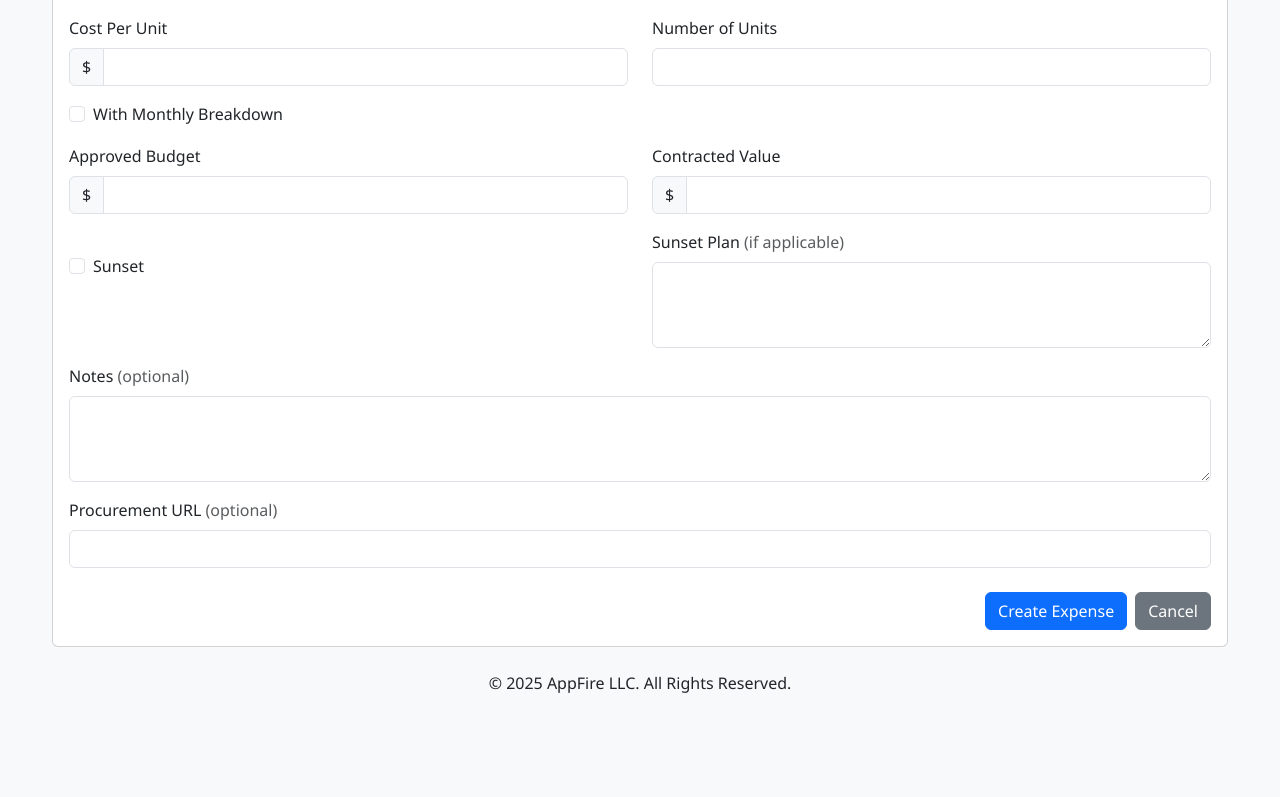
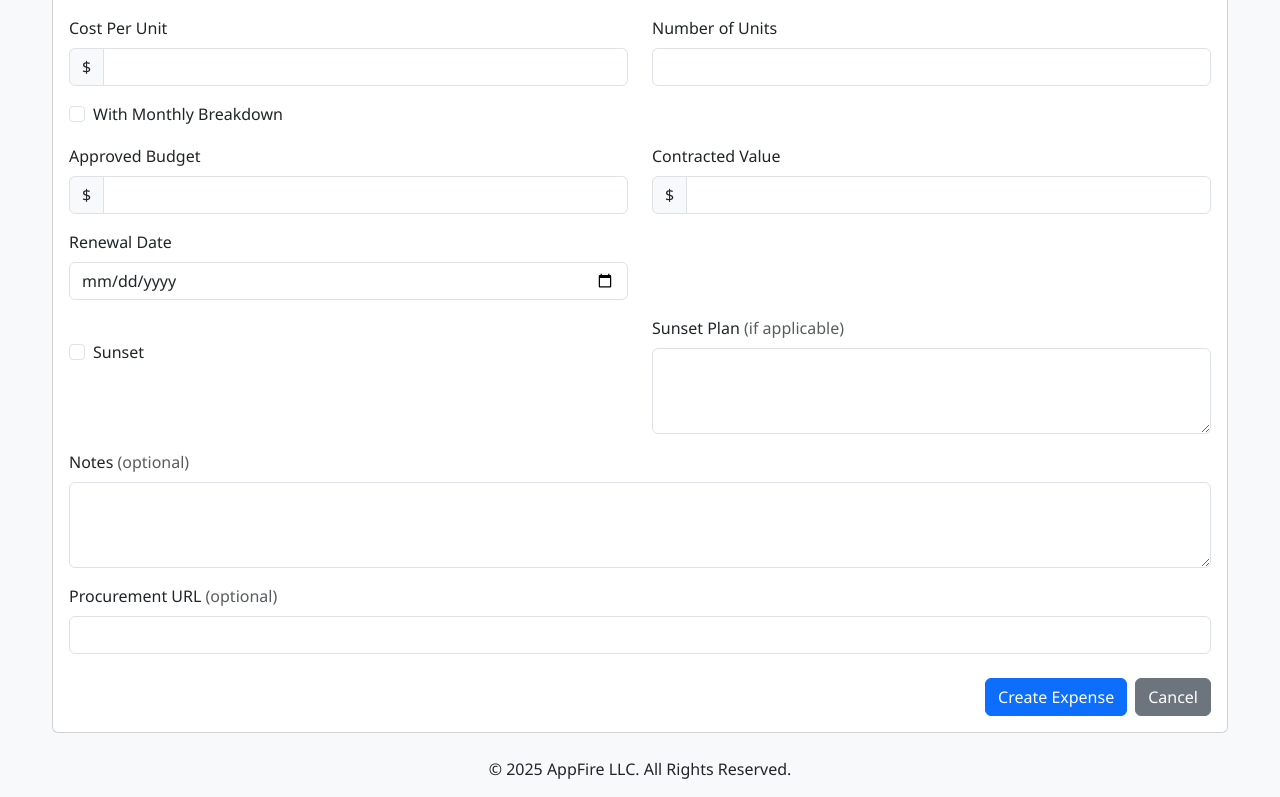
Before and after one commit to gaddlord/licman, a Flask app: page /expense/new in a window 1280 px wide. Shown: the part 632-1429 px from the top of the page. Before the commit the page ends 1325 px from the top, so only its background shows below. Run offline with Flask 3, Linux system fonts and the light colour scheme; data that the repository does not hold is empty; parts of the project's set-up code (start-up, migrations or seed data) failed here and were passed over.

Commit message:
Add renewal date field and fix contracted value difference calculation

```diff
--- a/app.py
+++ b/app.py
@@ -194,6 +194,15 @@ def new_expense():
         expense.ProcurementUrl = request.form.get('procurement_url')
         expense.EmployeeName = request.form.get('employee_name')
 
+        # Handle Renewal date field
+        if request.form.get('renewal'):
+            try:
+                expense.Renewal = datetime.datetime.strptime(
+                    request.form.get('renewal'), '%Y-%m-%d'
+                ).date()
+            except ValueError:
+                pass
+
         # Handle WithBreakdown field and monthly values
         expense.WithBreakdown = True if request.form.get('with_breakdown') else False
 
@@ -355,6 +364,15 @@ def edit_expense(expense_id):
         expense.ProcurementUrl = request.form.get('procurement_url')
         expense.EmployeeName = request.form.get('employee_name')
 
+        # Handle Renewal date field
+        if request.form.get('renewal'):
+            try:
+                expense.Renewal = datetime.datetime.strptime(
+                    request.form.get('renewal'), '%Y-%m-%d'
+                ).date()
+            except ValueError:
+                pass
+
         # Handle WithBreakdown field and monthly values
         expense.WithBreakdown = True if request.form.get('with_breakdown') else False
 
--- a/models/models.py
+++ b/models/models.py
@@ -111,6 +111,7 @@ class Expense(db.Model):
     ActualOct = Column(Float)
     ActualNov = Column(Float)
     ActualDec = Column(Float)
+    Renewal = Column(Date)
 
     # Relationships
     year = relationship('Years', back_populates='expenses')
--- a/templates/expense_new.html
+++ b/templates/expense_new.html
@@ -145,6 +145,14 @@
                                     <input type="number" class="form-control" id="contracted_value" name="contracted_value" step="0.01" min="0">
                                 </div>
                             </div>
+                        </div>
+                    </div>
+
+                    <!-- Renewal Date Picker -->
+                    <div class="row mb-3">
+                        <div class="col-md-6">
+                            <label for="renewal" class="form-label">Renewal Date</label>
+                            <input type="date" class="form-control" id="renewal" name="renewal">
                         </div>
                     </div>
 
```
Also changed, not shown: templates/expense_detail.html (+17 -5 lines), templates/expense_edit.html (+8 -0 lines), templates/index.html (+22 -11 lines), README.md.
